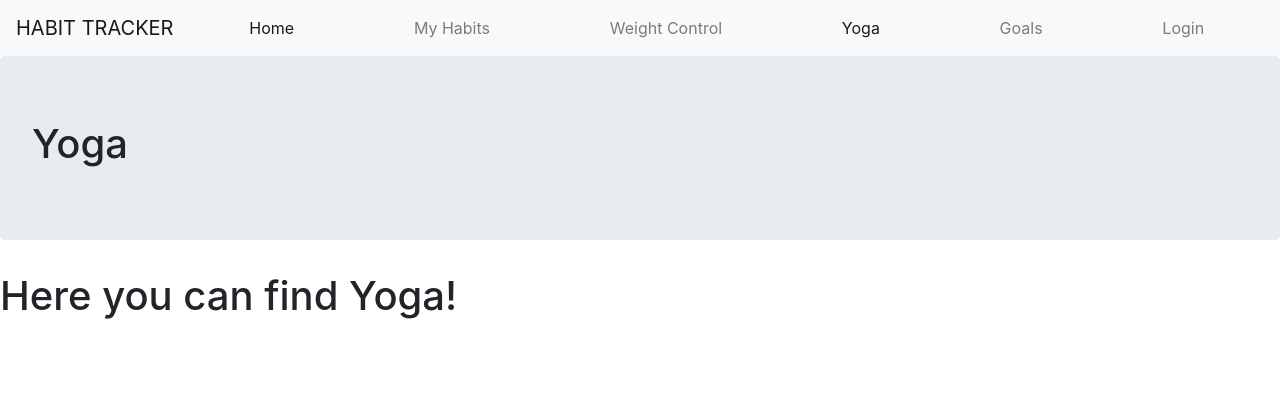
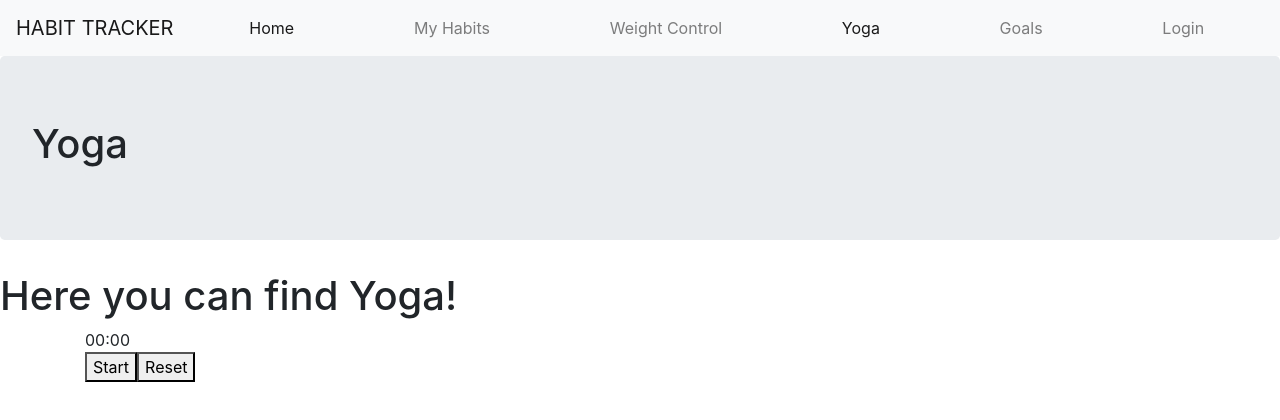
Before and after one commit to fernandocorrearuiz/HabitTracker-frontend, a React (Create React App) app: page /yoga in a window 1280 px wide. Shown: the top 420 px of the page. Built offline with nearby package versions, Linux system fonts and the light colour scheme; no server answers.

Commit message:
Building the Yoga Timer

```diff
--- a/src/pages/Yoga.js
+++ b/src/pages/Yoga.js
@@ -1,15 +1,70 @@
-import React, { useEffect } from "react";
+import React, { useEffect, useState } from "react";
 import { useDispatch, useSelector } from "react-redux";
 
 import { Jumbotron } from "react-bootstrap";
 
 const Yoga = () => {
+  const [second, setSecond] = useState("00");
+  const [minute, setMinute] = useState("00");
+  const [isActive, setIsActive] = useState(false);
+  const [counter, setCounter] = useState(0);
+
+  useEffect(() => {
+    let intervalId;
+
+    if (isActive) {
+      intervalId = setInterval(() => {
+        const secondCounter = counter % 60;
+        const minuteCounter = Math.floor(counter / 60);
+
+        const computedSecond =
+          String(secondCounter).length === 1
+            ? `0${secondCounter}`
+            : secondCounter;
+        const computedMinute =
+          String(minuteCounter).length === 1
+            ? `0${minuteCounter}`
+            : minuteCounter;
+
+        setSecond(computedSecond);
+        setMinute(computedMinute);
+
+        setCounter((counter) => counter + 1);
+      }, 1000);
+    }
+
+    return () => clearInterval(intervalId);
+  }, [isActive, counter]);
+
+  const stopTimer = () => {
+    setIsActive(false);
+    setCounter(0);
+    setSecond("00");
+    setMinute("00");
+  };
+
   return (
     <div>
       <Jumbotron>
         <h1>Yoga</h1>
       </Jumbotron>
       <h1>Here you can find Yoga!</h1>
+
+      <div className="container">
+        <div className="time">
+          <span className="minute">{minute}</span>
+          <span>:</span>
+          <span className="second">{second}</span>
+        </div>
+        <div className="buttons">
+          <button onClick={() => setIsActive(!isActive)} className="start">
+            {isActive ? "Pause" : "Start"}
+          </button>
+          <button onClick={stopTimer} className="reset">
+            Reset
+          </button>
+        </div>
+      </div>
     </div>
   );
 };
```
